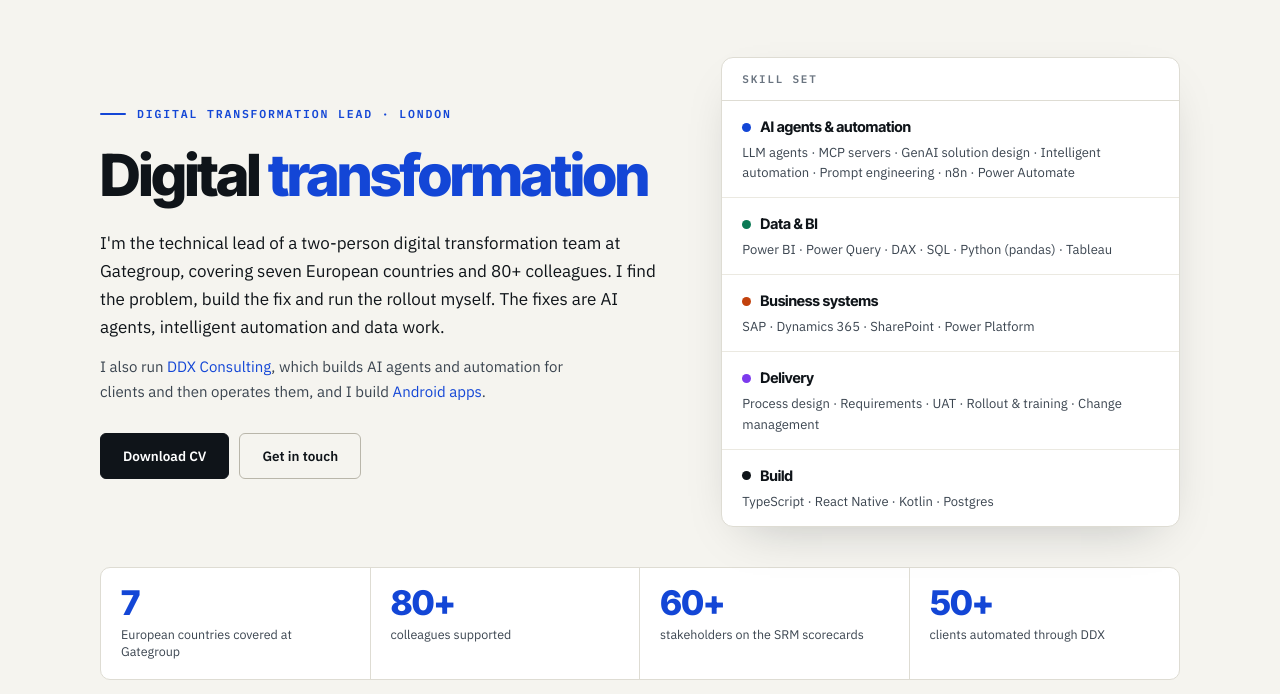
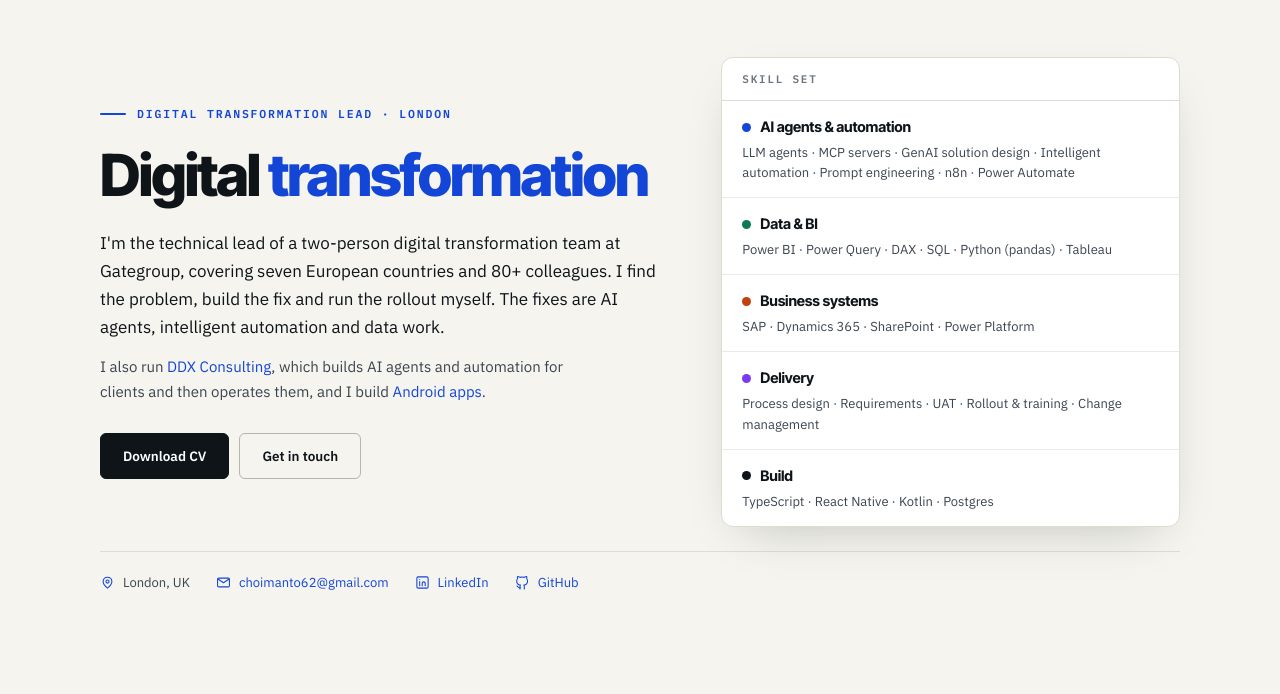
Before and after one commit to Dixonchoi22/DixonCV, a plain HTML site: page index.html in a window 1280 px wide. Shown: the part 68-762 px from the top of the page. Drawn offline with Linux system fonts and the light colour scheme.

Commit message:
Remove the proof-number strip from the hero
Co-Authored-By: Claude Sonnet 5.5 <noreply@anthropic.com>
Claude-Session: https://claude.ai/code/session_01WnGwcibhpRkgRJcXsT2YbS

```diff
--- a/assets/site.css
+++ b/assets/site.css
@@ -271,7 +271,7 @@ ul, ol { margin: 0; padding: 0; list-style: none; }
   .section { break-inside: auto; }
 }
 
-/* ---------- v10: skill set and proof in the hero ---------- */
+/* ---------- v10: skill set in the hero ---------- */
 .skillset { background: var(--paper); border: 1px solid var(--line); border-radius: 12px; box-shadow: 0 18px 50px -24px rgba(15, 20, 25, .28); overflow: hidden; }
 .skillset-head { padding: 12px 20px; border-bottom: 1px solid var(--line); font-family: var(--mono); font-size: 11px; font-weight: 600; letter-spacing: .16em; text-transform: uppercase; color: var(--faint); }
 .skillset dl { margin: 0; }
@@ -285,11 +285,5 @@ ul, ol { margin: 0; padding: 0; list-style: none; }
 .dot-d { background: #7c3aed; }
 .dot-e { background: var(--ink); }
 
-.proof { display: grid; grid-template-columns: repeat(4, minmax(0, 1fr)); gap: 0; margin-top: 40px; border: 1px solid var(--line); border-radius: 10px; background: var(--paper); overflow: hidden; }
-.proof li { padding: 18px 20px; border-right: 1px solid var(--line); }
-.proof li:last-child { border-right: 0; }
-.proof b { display: block; font-family: var(--display); font-size: 34px; font-weight: 800; letter-spacing: -0.035em; line-height: 1; color: var(--blue); }
-.proof span { display: block; margin-top: 6px; font-size: 12.5px; line-height: 1.4; color: var(--dim); }
 .meta { margin-top: 24px; }
-@media (max-width: 920px) { .proof { grid-template-columns: repeat(2, minmax(0, 1fr)); } .proof li:nth-child(2) { border-right: 0; } .proof li:nth-child(-n+2) { border-bottom: 1px solid var(--line); } }
-@media print { .skillset, .proof { display: none; } .proof { margin-top: 8px; } .proof li { padding: 6px 8px; } .proof b { font-size: 14pt; } .proof span { font-size: 8pt; } }
+@media print { .skillset { display: none; } }
--- a/index.html
+++ b/index.html
@@ -10,7 +10,7 @@
 <link rel="preconnect" href="https://fonts.gstatic.com" crossorigin>
 <link rel="stylesheet" href="https://fonts.googleapis.com/css2?family=Inter+Tight:wght@500;600;700;800&family=IBM+Plex+Sans:wght@400;500;600&family=IBM+Plex+Mono:wght@400;500;600&display=swap">
 <!-- Versioned so a stylesheet change reaches people who already have the old one cached. -->
-<link rel="stylesheet" href="assets/site.css?v=11">
+<link rel="stylesheet" href="assets/site.css?v=12">
 </head>
 <body>
 
@@ -60,12 +60,6 @@
     </div>
 
     <div class="wrap">
-      <ul class="proof">
-        <li><b>7</b><span>European countries covered at Gategroup</span></li>
-        <li><b>80+</b><span>colleagues supported</span></li>
-        <li><b>60+</b><span>stakeholders on the SRM scorecards</span></li>
-        <li><b>50+</b><span>clients automated through DDX</span></li>
-      </ul>
       <ul class="meta">
         <li><svg viewBox="0 0 24 24"><path d="M12 21s-7-5.4-7-10.5A7 7 0 0 1 19 10.5C19 15.6 12 21 12 21Z"/><circle cx="12" cy="10.5" r="2.5"/></svg>London, UK</li>
         <li><svg viewBox="0 0 24 24"><rect x="2.5" y="5" width="19" height="14" rx="2"/><path d="m3 6.5 9 6 9-6"/></svg><a href="mailto:choimanto62@gmail.com">choimanto62@gmail.com</a></li>
```
